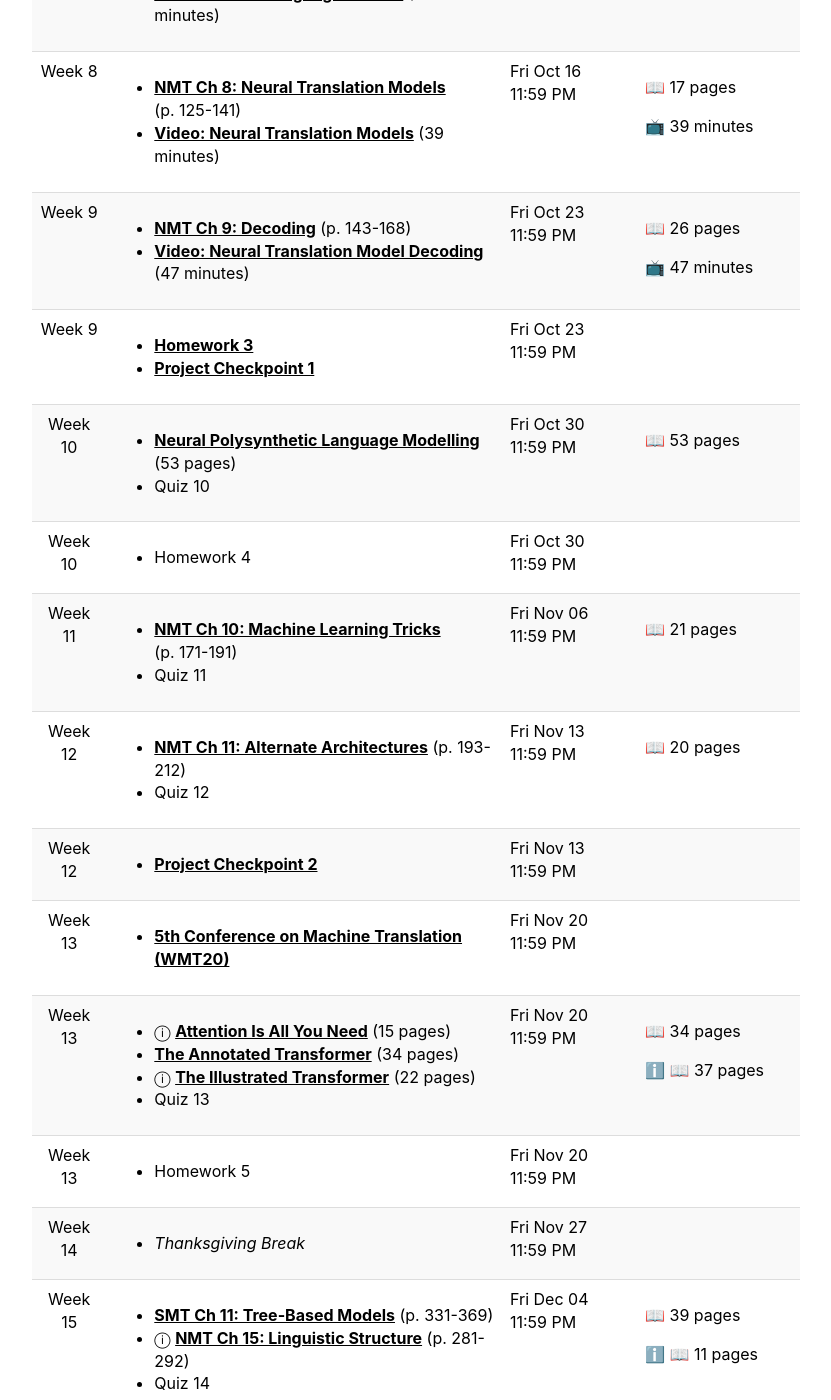
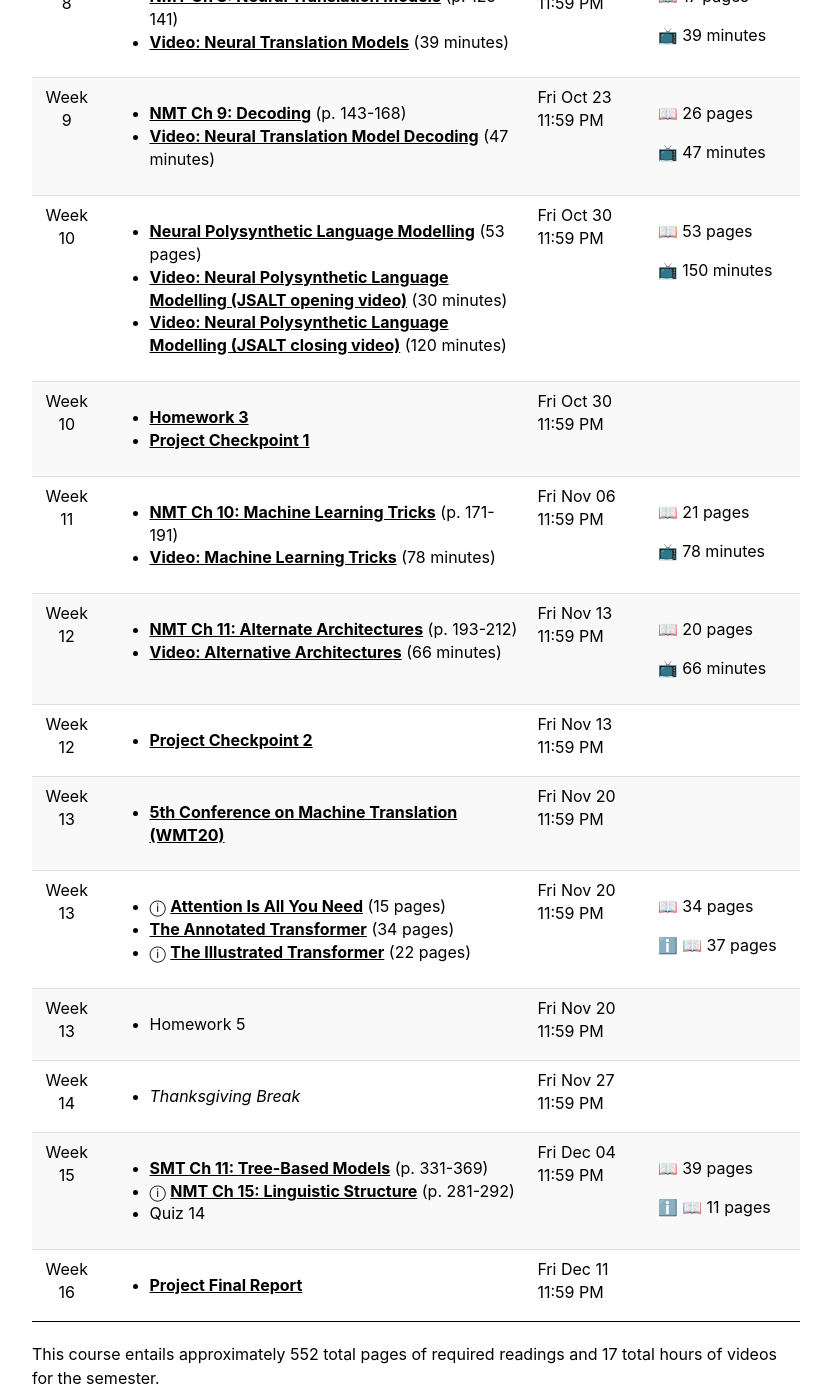
Before and after one commit to 2020-Fall-UIUC-LING506/2020-fall-uiuc-ling506.github.io, a Jekyll site: the page built from schedule.md, in a window 1280 px wide and 1400 px high, scrolled down 2216 px. Shown: the whole window, without its empty margins (224-1055 px from the left). Built offline with Jekyll 4.4.1, drawn with Linux system fonts in a browser that asks for light colours; some of the changed text lies outside the part shown.

Commit message:
Update schedule.yaml

```diff
--- a/_data/schedule.yaml
+++ b/_data/schedule.yaml
@@ -352,16 +352,6 @@
        value: 47
        unit: "minutes"
 -
-  date: "2020-10-23 23:59:59 CDT"
-  week: "9"
-  reading:
-    -
-     title: "Homework 3"
-     url: "hw3"
-    -
-     title: "Project Checkpoint 1"
-     url: "../project#checkpoint-1"
--
   week: "10"
   date: "2020-10-30 23:59:59 CDT"
   reading:
@@ -372,13 +362,27 @@
        value: 53
        unit: "pages"
     -
-     title: "Quiz 10"
+     title: "Video: Neural Polysynthetic Language Modelling (JSALT opening video)"
+     url:   "https://www.youtube.com/watch?v=fDd2AnJfFc8&t=8524"
+     length:
+       value: 30
+       unit: "minutes"
+    -
+     title: "Video: Neural Polysynthetic Language Modelling (JSALT closing video)"
+     url:   "https://www.youtube.com/watch?v=f9q9oWrBuqc&t=1671"
+     length:
+       value: 120
+       unit: "minutes"
 -
   week: "10"
   date: "2020-10-30 23:59:59 CDT"
   reading:
     -
-     title: "Homework 4"
+     title: "Homework 3"
+     url: "hw3"
+    -
+     title: "Project Checkpoint 1"
+     url: "../project#checkpoint-1"
 -
   week: "11"
   date: "2020-11-06 23:59:59 CST"
@@ -391,7 +395,11 @@
        value: 21
        unit: "pages"
     -
-     title: "Quiz 11"
+     title: "Video: Machine Learning Tricks"
+     url:   "https://youtu.be/J3v5b27NDtc"
+     length:
+       value: 78
+       unit: "minutes"
 -
   week: "12"
   date: "2020-11-13 23:59:59 CST"
@@ -404,7 +412,11 @@
        value: 20
        unit: "pages"
     -
-     title: "Quiz 12"
+     title: "Video: Alternative Architectures"
+     url:   "https://youtu.be/p8bj_sIfN6w"
+     length:
+       value: 66
+       unit: "minutes"
 -
   week: "12"
   date: "2020-11-13 23:59:59 CST"
@@ -443,8 +455,6 @@
     length:
       value: 22
       unit: "pages"
-   -
-     title: "Quiz 13"
 -
   week: "13"
   date: "2020-11-20 23:59:59 CST"
```
